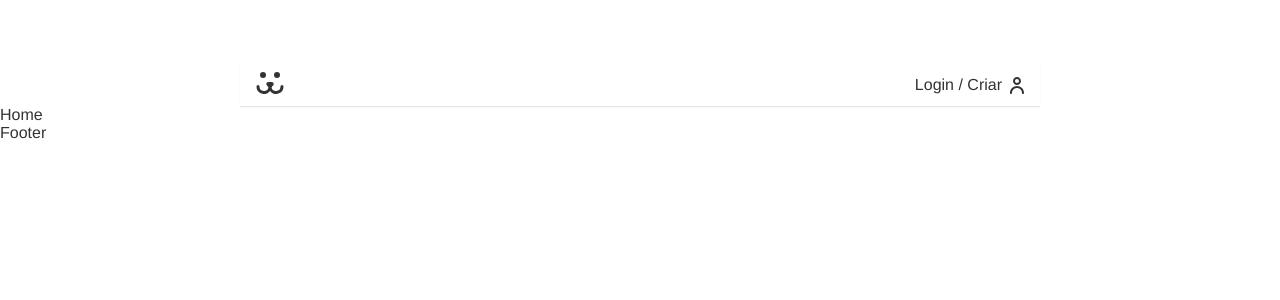
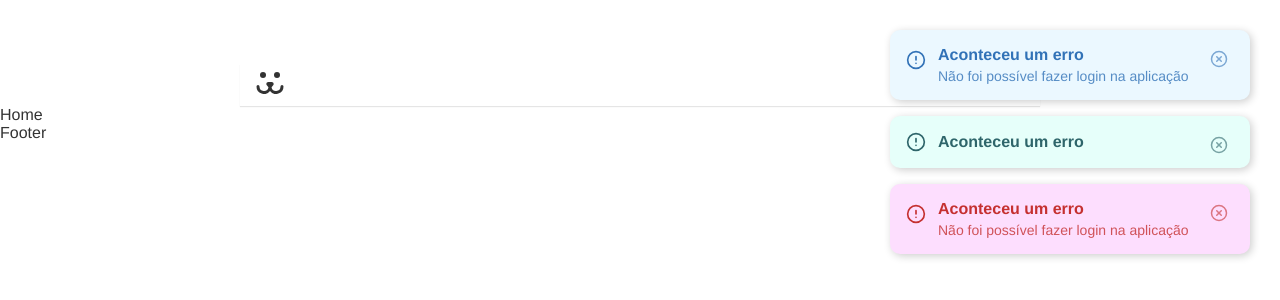
Before and after one commit to jrsoares/Dogs-web, a React (Create React App) app: page / in a window 1280 px wide. Shown: the top 300 px of the page. Built offline with nearby package versions, Linux system fonts and the light colour scheme.

Commit message:
Creating the structure of the toasts

```diff
--- a/package.json
+++ b/package.json
@@ -18,6 +18,7 @@
     "react": "^17.0.1",
     "react-dom": "^17.0.1",
     "react-hook-form": "^6.11.2",
+    "react-icons": "^4.1.0",
     "react-router-dom": "^5.2.0",
     "react-scripts": "4.0.0",
     "styled-components": "^5.2.1",
--- a/src/App.tsx
+++ b/src/App.tsx
@@ -2,6 +2,7 @@
 import { BrowserRouter as Router } from 'react-router-dom';
 import GLobalStyle from './Styles/Global';
 import Routes from './Routes';
+import ToastContainer from './Components/ToastContainer';
 
 import { AuthProvider } from './Context/Auth';
 
@@ -12,6 +13,7 @@
         <Routes />
       </AuthProvider>
     </Router>
+    <ToastContainer />
 
     <GLobalStyle />
   </>
--- /dev/null
+++ b/src/Components/ToastContainer/index.tsx
@@ -0,0 +1,41 @@
+import React from 'react';
+import { FiAlertCircle, FiXCircle } from 'react-icons/fi';
+import { Container, Toast } from './styles';
+
+const ToastContainer: React.FC = () => {
+  return (
+    <Container>
+      <Toast hasDescription>
+        <FiAlertCircle size={20} />
+        <div>
+          <strong>Aconteceu um erro</strong>
+          <p>Não foi possível fazer login na aplicação</p>
+        </div>
+        <button type="button">
+          <FiXCircle size={18} />
+        </button>
+      </Toast>
+      <Toast type="success" hasDescription={false}>
+        <FiAlertCircle size={20} />
+        <div>
+          <strong>Aconteceu um erro</strong>
+        </div>
+        <button type="button">
+          <FiXCircle size={18} />
+        </button>
+      </Toast>
+      <Toast type="error" hasDescription>
+        <FiAlertCircle size={20} />
+        <div>
+          <strong>Aconteceu um erro</strong>
+          <p>Não foi possível fazer login na aplicação</p>
+        </div>
+        <button type="button">
+          <FiXCircle size={18} />
+        </button>
+      </Toast>
+    </Container>
+  );
+};
+
+export default ToastContainer;
--- /dev/null
+++ b/src/Components/ToastContainer/styles.tsx
@@ -0,0 +1,77 @@
+import styled, { css } from 'styled-components';
+
+type ToastProps = {
+  type?: 'success' | 'error' | 'info';
+  hasDescription: boolean;
+};
+
+export const Container = styled.div`
+  position: absolute;
+  right: 0;
+  top: 0;
+  padding: 30px;
+  overflow: hidden;
+`;
+
+const toastTypeVariations = {
+  info: css`
+    background: #ebf8ff;
+    color: #3172b7;
+  `,
+  success: css`
+    background: #e6fffa;
+    color: #2e656a;
+  `,
+  error: css`
+    background: #fddefe;
+    color: #c53030;
+  `,
+};
+
+export const Toast = styled.div<ToastProps>`
+  width: 360px;
+  position: relative;
+  padding: 16px 30px 16px 16px;
+  border-radius: 10px;
+  box-shadow: 2px 2px 8px rgba(0, 0, 0, 0.2);
+
+  display: flex;
+  & + div {
+    margin-top: 16px;
+  }
+  ${props => toastTypeVariations[props.type || 'info']}
+
+  > svg {
+    margin: 4px 12px 0 0;
+  }
+
+  div {
+    flex: 1;
+
+    p {
+      margin-top: 4px;
+      font-size: 14px;
+      opacity: 0.8;
+    }
+  }
+
+  button {
+    position: absolute;
+    right: 16px;
+    top: 19px;
+    opacity: 0.6;
+    border: 0;
+    background: transparent;
+    color: inherit;
+  }
+
+  ${props =>
+    !props.hasDescription &&
+    css`
+      align-items: center;
+
+      svg {
+        margin-top: 0;
+      }
+    `}
+`;
```
Also changed, not shown: 1 other file (tests, documents, lock files or other folders).
